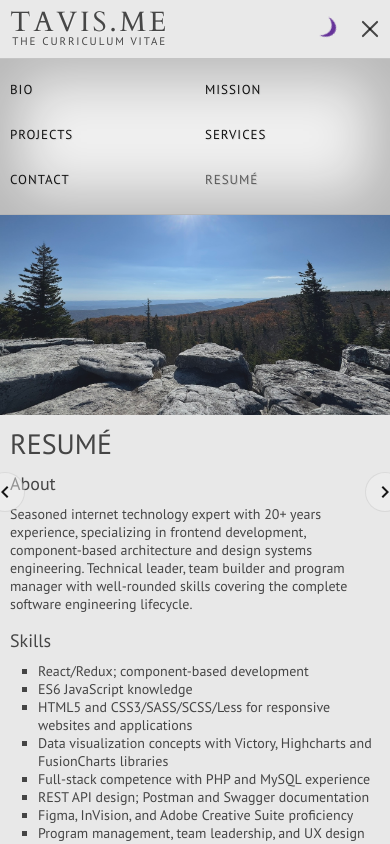
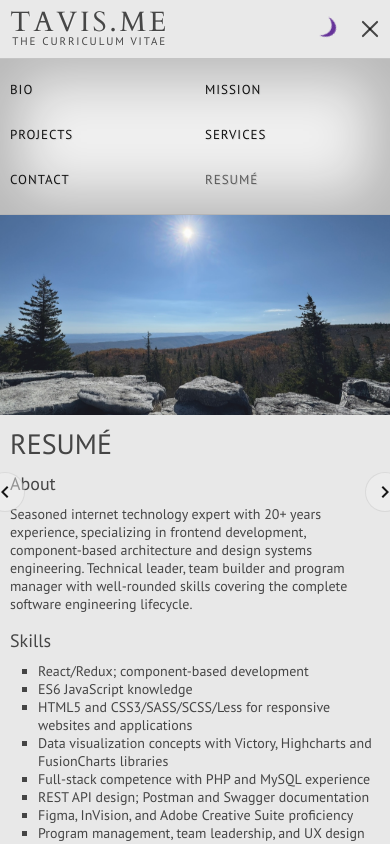
Before and after one commit to ttucker/tavis.me, a Vue app: page /resume in a window 390 px wide. Shown: the top 844 px of the page. Built offline with nearby package versions, Linux system fonts and the light colour scheme.

Commit message:
Tweak mobile image positioning

```diff
--- a/src/views/BioView.vue
+++ b/src/views/BioView.vue
@@ -1,5 +1,5 @@
 <template>
-  <HeroImage img-src="/bio.jpg" />
+  <HeroImage img-src="/bio.jpg" image-align="top" />
   <ContentArticle>
         <h3>Bio</h3>
         <h4>My name is Tavis Tucker, and tavis.me is my portfolio site.</h4>
--- a/src/views/MissionView.vue
+++ b/src/views/MissionView.vue
@@ -1,5 +1,5 @@
 <template>
-  <HeroImage img-src="/mission.jpg" />
+  <HeroImage img-src="/mission.jpg" image-align="top" />
   <ContentArticle>
         <h3>Mission</h3>
         <h4>Make a difference.</h4>
--- a/src/views/ResumeView.vue
+++ b/src/views/ResumeView.vue
@@ -1,5 +1,5 @@
 <template>
-  <HeroImage img-src="/resume.jpg" image-align="bottom" />
+  <HeroImage img-src="/resume.jpg" />
   <ContentArticle>
         <h3>Resumé</h3>
 
```
